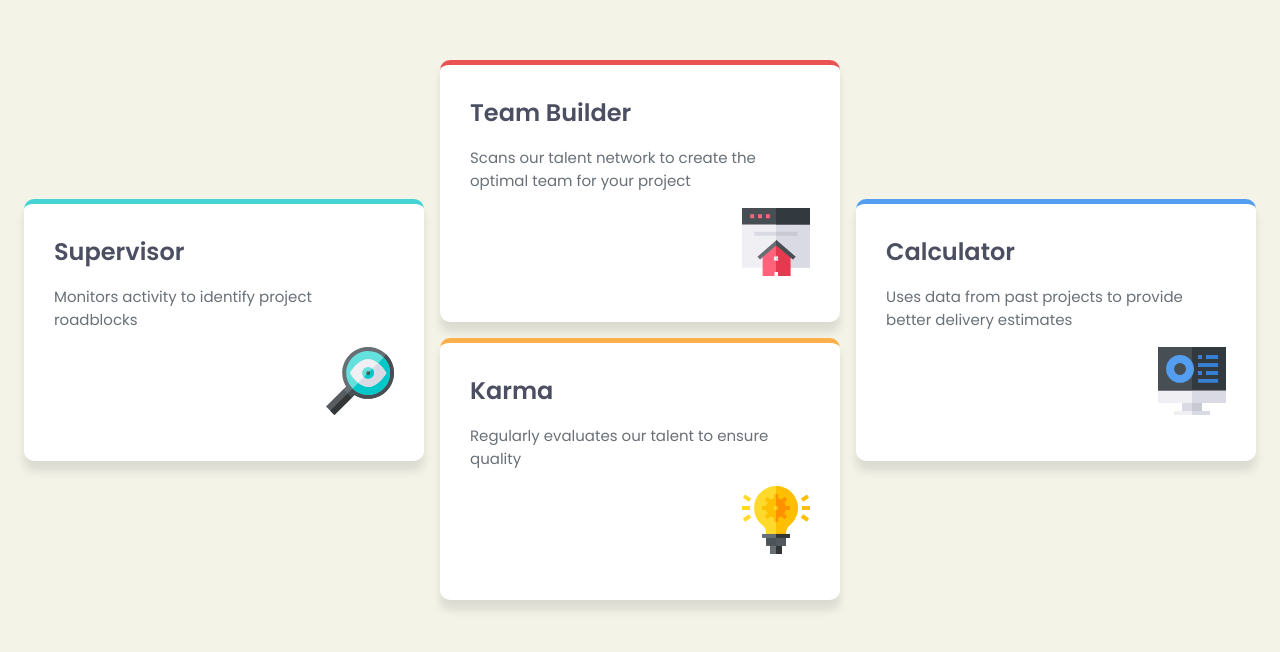
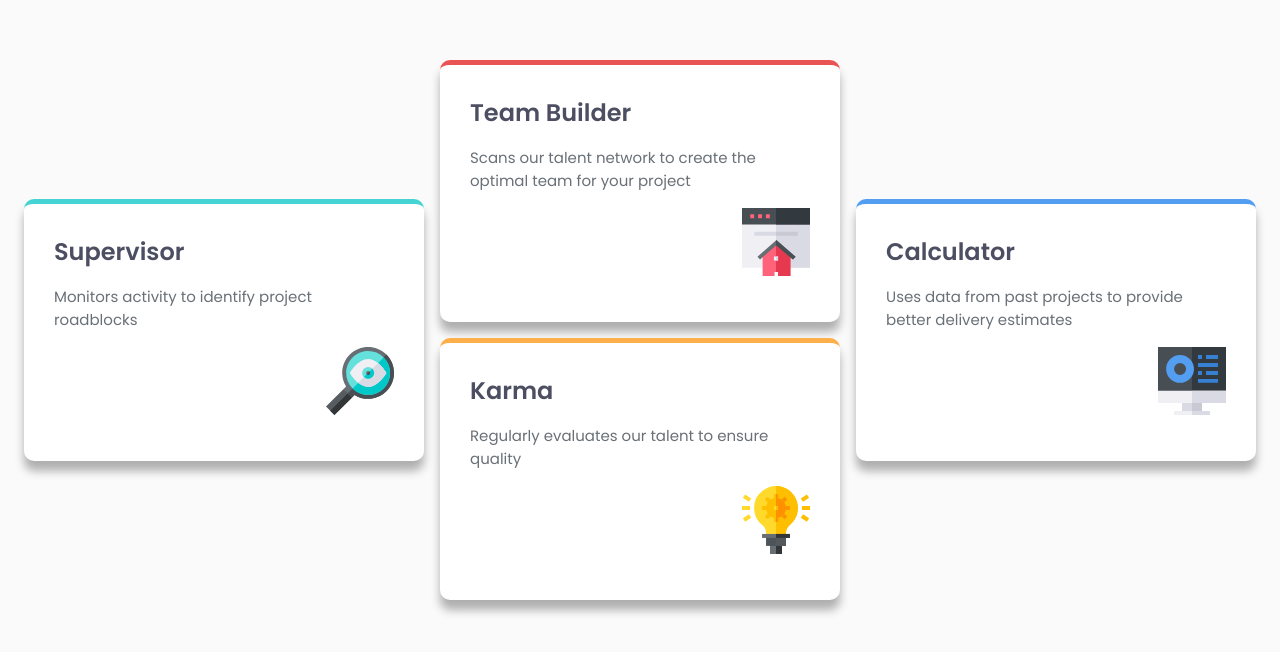
Before and after one commit to ffozdemir/four-card-feature-section, a plain HTML site: page index.html in a window 1280 px wide. Shown: the part 238-890 px from the top of the page. Drawn offline with Linux system fonts and the light colour scheme.

Commit message:
Update box shadow color and change body background color for improved aesthetics

```diff
--- a/style.css
+++ b/style.css
@@ -5,13 +5,13 @@
   --color-primary-cyan: hsl(180, 62%, 55%);
   --color-primary-orange: hsl(34, 97%, 64%);
   --color-primary-blue: hsl(212, 86%, 64%);
-  --box-shadow-color: rgba(0, 0, 0, 0.1);
+  --box-shadow-color: rgba(0, 0, 0, 0.3);
 
   --color-neutral-grey-500: hsl(234, 12%, 34%);
   --color-neutral-grey-400: hsl(212, 6%, 44%);
   --color-neutral-white: hsl(0, 0%, 100%);
 
-  --color-background: hsla(60, 33%, 93%, 0.932);
+  --color-background: #FAFAFA;
 
   --font-family-body: "Poppins", sans-serif;
   --font-size: 0.938rem;
```
